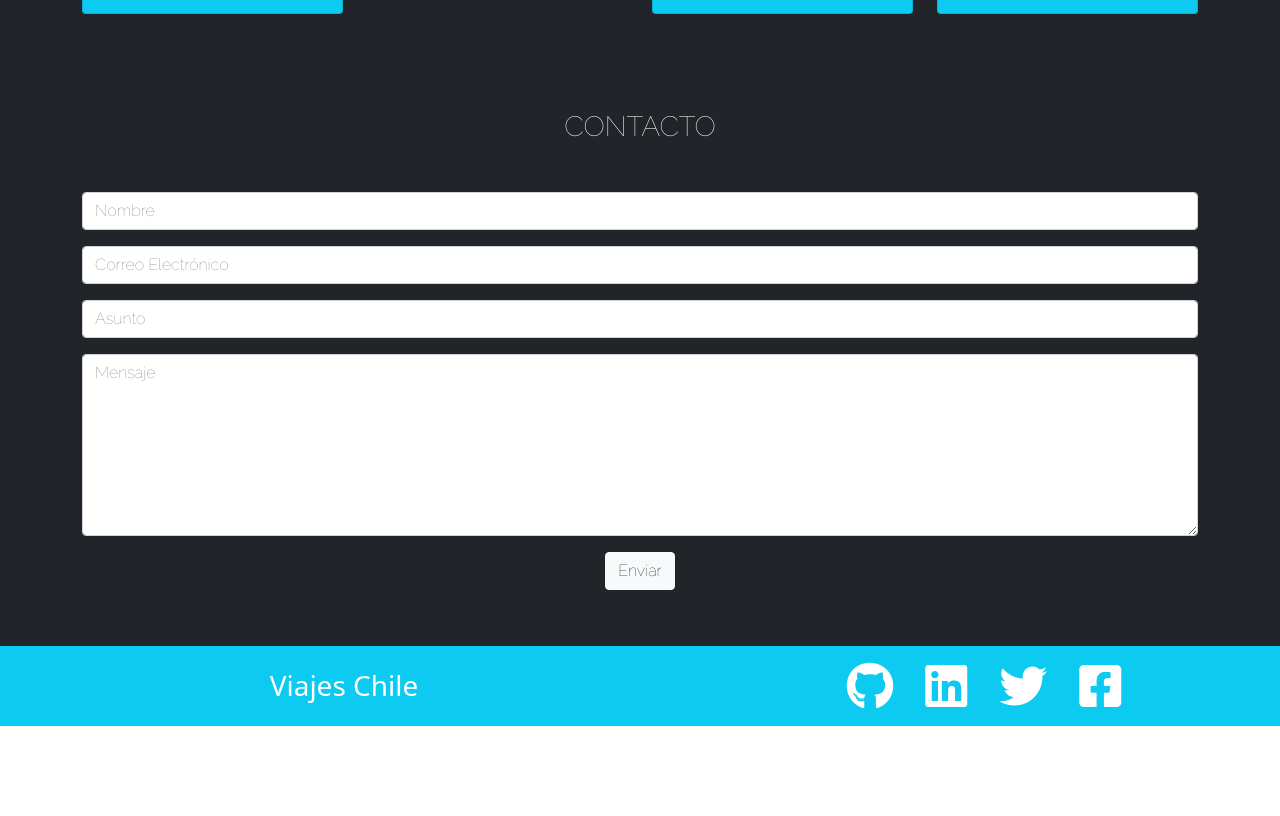
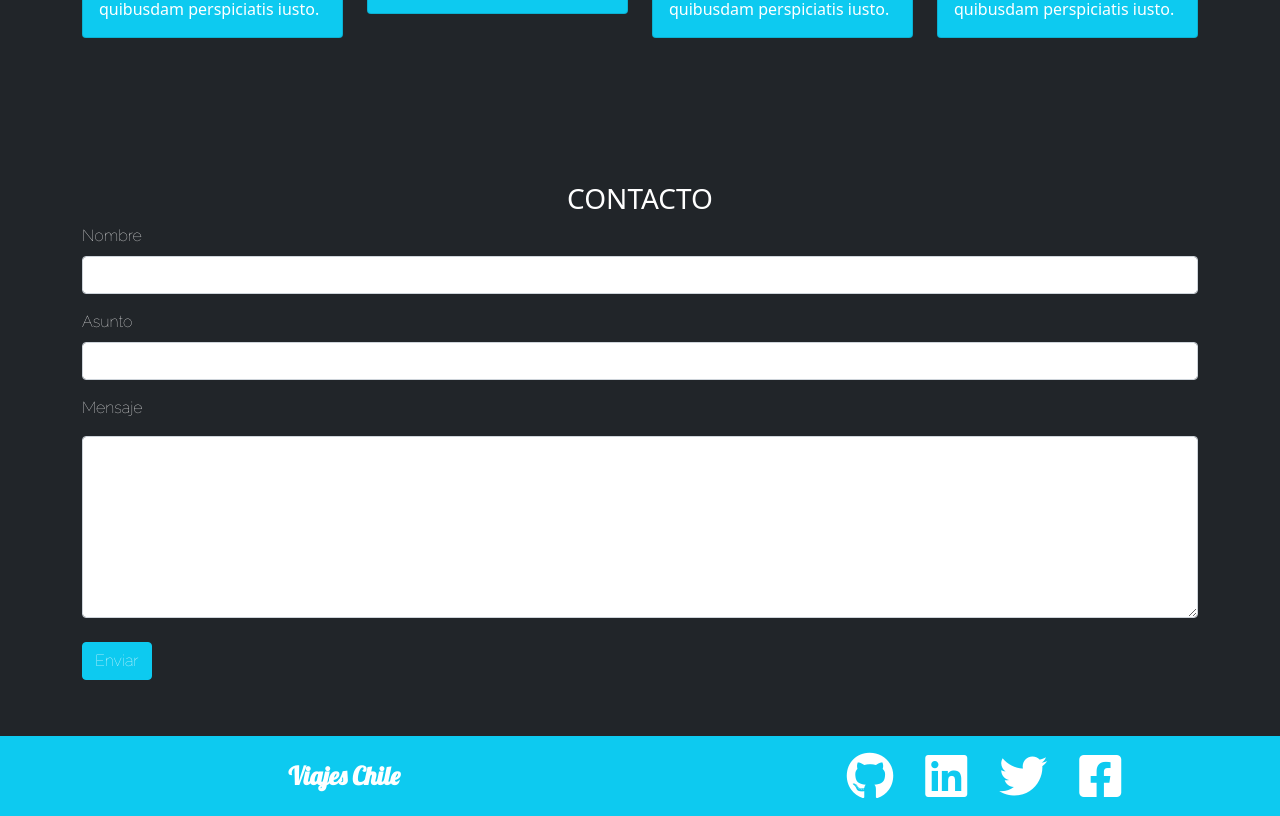
Before and after one commit to tcarrizoa/viajes-chile, a plain HTML site: page index.html in a window 1280 px wide. Shown: the part 2115-2931 px from the top of the page. Before the commit the page ends 2841 px from the top, so only its background shows below. Drawn offline with nearby package versions, Linux system fonts and the light colour scheme.

Commit message:
structure html complete

```diff
--- a/assets/css/style.css
+++ b/assets/css/style.css
@@ -15,7 +15,13 @@ html {
     width: 2.5rem;
 }
 
-section{
+section form{
     font-family: "Raleway";
     font-weight: 100;
 }
+
+footer h3{
+    font-family: 'Lobster', sans-serif;
+    font-size: 25px;
+    font-weight: 700;
+}
--- a/index.html
+++ b/index.html
@@ -183,18 +183,32 @@
       </div>
     </div>
   </section>
-
+<!--seccion contacto formulario-->
   <section id="Contacto">
     <div class="container-fluid d-flex flex-column justify-content-center align-items-center bg-dark py-5">
-        <h3 class="text-white mb-3 titulo">CONTACTO</h3>
+        <h3 class="text-white text-center pt-5">CONTACTO</h3>
+        <div class="container">
+          <div class="row">
+            <div class="col-12">
+                <form class="text-white">
+                  <div class="mb-3">
+                    <label for="exampleInputEmail1" class="form-label">Nombre</label>
+                    <input type="text" class="form-control" id="exampleInputEmail1" aria-describedby="emailHelp">
+                  </div>
 
-        <form id="formulario" class="container d-flex flex-column justify-content-center align-items-center pt-4 contenedor-formulario">
-            <input type="text" class="col-sm form-control my-2 ancho-formulario" id="" placeholder="Nombre">
-            <input type="email" class="col-sm form-control my-2 ancho-formulario" id="" placeholder="Correo Electrónico">
-            <input type="text" class="form-control my-2 ancho-formulario" id="" placeholder="Asunto">
-            <textarea class="form-control my-2 ancho-formulario" id="exampleFormControlTextarea1" rows="7" placeholder="Mensaje"></textarea>
-            <button type="submit" class="btn btn-light my-2" data-bs-toggle="tooltip" data-bs-placement="right" title="Aprete el botón para enviar sus datos!">Enviar</button>
-        </form>
+                  <div class="mb-3">
+                    <label for="exampleInputPassword1" class="form-label">Asunto</label>
+                    <input type="text" class="form-control" id="exampleInputPassword1">
+                  </div>
+                  <div class="mb-3">
+                    <label for="exampleInputPassword1" class="form-label">Mensaje</label>
+                    <textarea class="form-control my-2 ancho-formulario" id="exampleFormControlTextarea1" rows="7"></textarea>
+                  </div>
+              <button type="submit" class="btn btn-info text-white my-2" data-bs-toggle="tooltip" data-bs-placement="right">Enviar</button>
+              </form>
+            </div>
+          </div>
+        </div>
     </div>
   </section>
 
```
